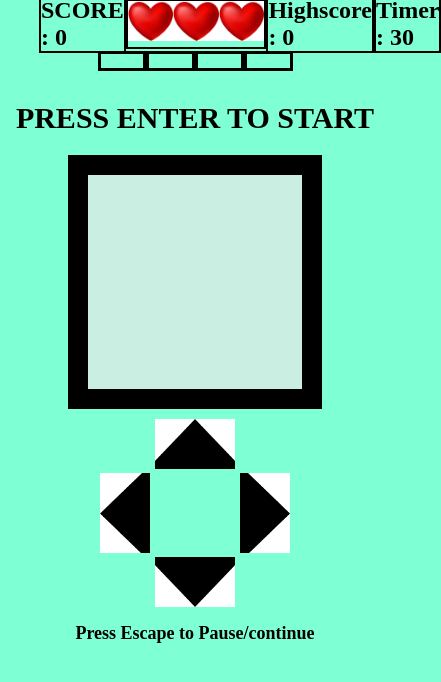
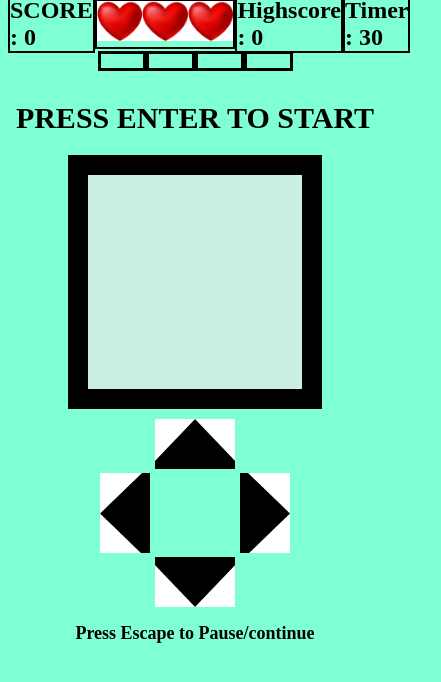
Before and after one commit to rahulrk011/delta_task1-hacker-, a plain HTML site: page index.html in a window 390 px wide. Shown: the whole page, 441 px wide, since content can reach past the window. Drawn offline with Linux system fonts and the light colour scheme.

Commit message:
Update style.css

```diff
--- a/style.css
+++ b/style.css
@@ -43,7 +43,7 @@
     margin-bottom: 10px;
     margin:0 auto;
     display:flex;
-    width:80vmin;
+    width:100vmin;
     height:8vmin;
     flex-direction: row;
     justify-content: space-between;
@@ -107,8 +107,11 @@ body{
     height:90%;
     overflow:hidden;
 }
-@media only screen and (min-width: 800px) {
+@media only screen and (max-width: 700px) {
     h1 {
       display:'none';
     }
+    .info{
+        font-size:'large';
+    }
   }
```
